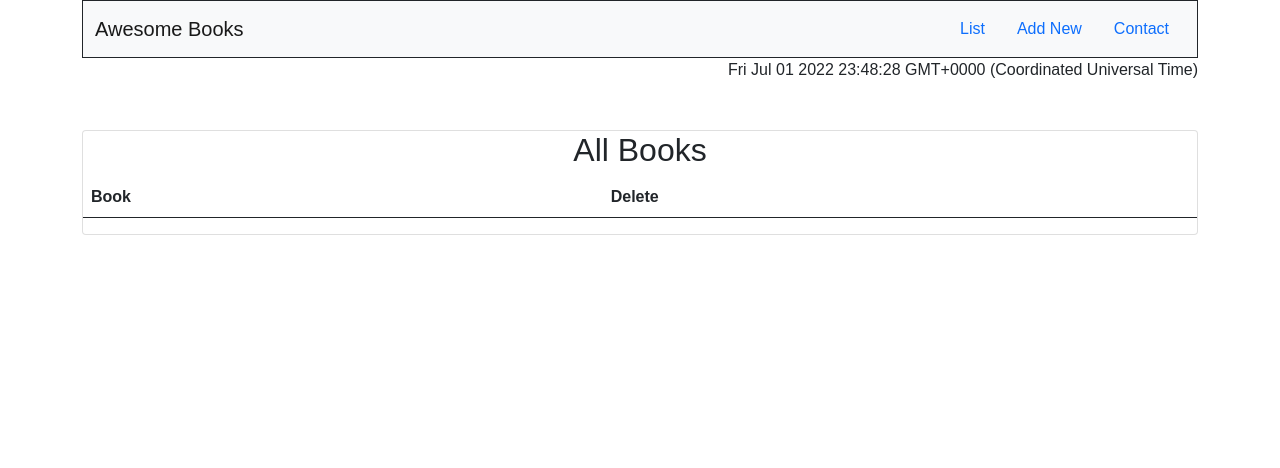
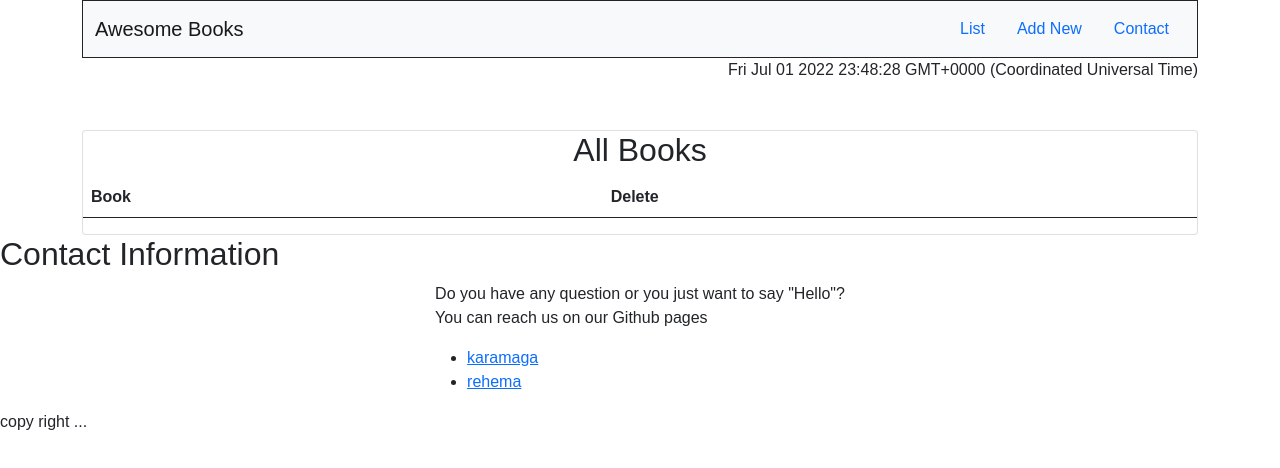
Before and after one commit to TekyRey/Awesome-Books, a website: page index.html in a window 1280 px wide. Drawn offline with nearby package versions, Linux system fonts and the light colour scheme.

Commit message:
added contact adress

```diff
--- a/index.html
+++ b/index.html
@@ -78,7 +78,31 @@
 
             </div>
         </div>
-
+                <section class="contacts">
+          <div class="title">
+            <h2>Contact Information</h2>
+          </div>
+          <div class="container">
+            <div class="contact-details">
+              <p>Do you have any question or you just want to say "Hello"? <br> You can reach us on our Github pages</p>
+              <ul class="info">
+                <li>
+                  <a href="https://github.com/henrykgggg">karamaga</a>
+                </li>
+               <li>
+                <a href="https://github.com/TekyRey">rehema</a>
+              </li>
+              </ul>
+            </div>
+          </div>
+          <div class="main-footer">
+            <div class="footer">
+              <p>
+                copy right    ...
+              </p>
+            </div>
+          </div>
+        </section>
 
     </main>
     <!-- <script src="./scripts/index.js"></script> -->
```
